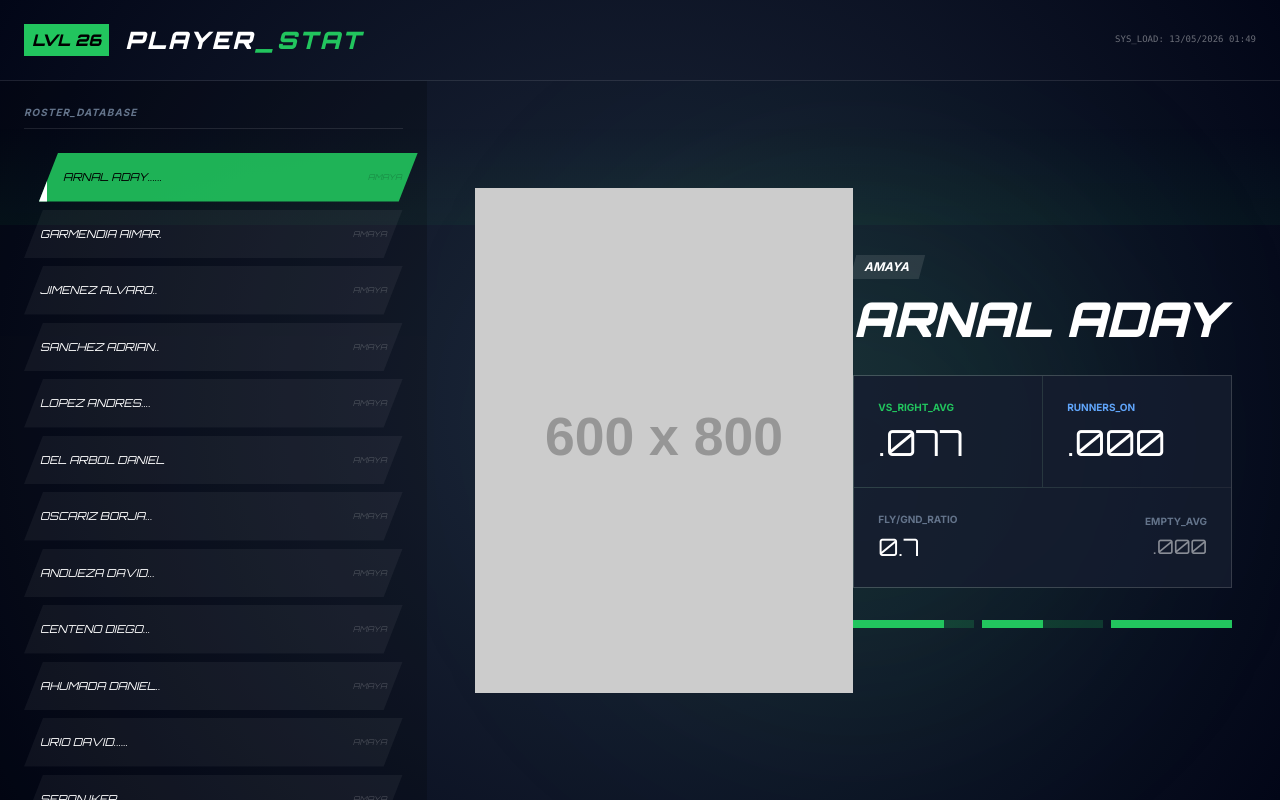
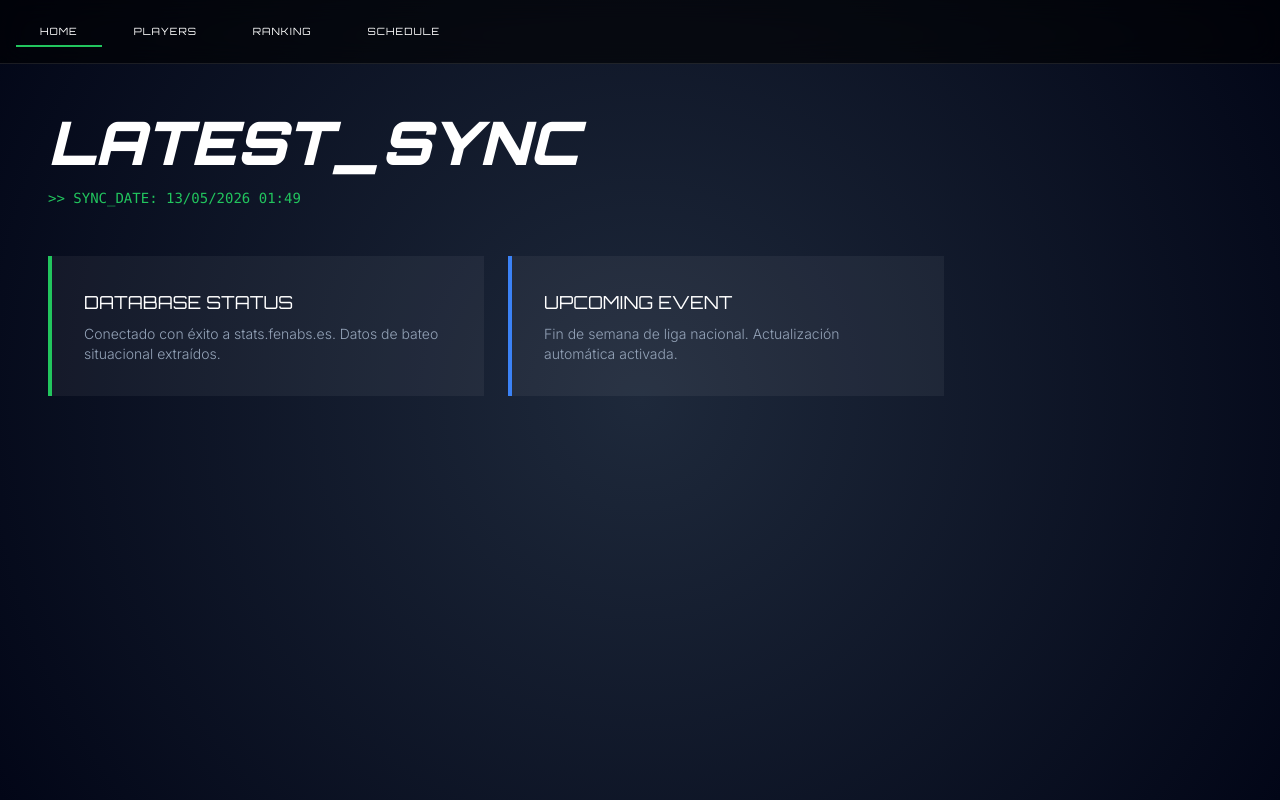
Before and after one commit to Dandu35/BaseballLeague-WEB, a plain HTML site: page index.html in a window 1280 px wide. Drawn offline with nearby package versions, Linux system fonts and the light colour scheme; placeholder pictures from the web are drawn by us.

Commit message:
Update index.html

```diff
--- a/index.html
+++ b/index.html
@@ -4,7 +4,7 @@
     <meta charset="UTF-8">
     <meta name="viewport" content="width=device-width, initial-scale=1.0">
     <script src="https://cdn.tailwindcss.com"></script>
-    <title>FN HUB | Player Selection 2026</title>
+    <title>FN HUB | League Management System</title>
     <style>
         @import url('https://fonts.googleapis.com/css2?family=Orbitron:wght@400;900&family=Inter:wght@300;700&display=swap');
 
@@ -15,179 +15,186 @@
             overflow: hidden;
             color: white;
         }
-
         .font-game { font-family: 'Orbitron', sans-serif; }
 
-        .scanline {
-            width: 100%; height: 100px;
-            background: linear-gradient(0deg, rgba(34, 197, 94, 0.05) 0%, transparent 100%);
-            position: absolute; top: -100px; left: 0;
-            animation: scan 4s linear infinite;
-            pointer-events: none;
+        /* Estilos de Navegación */
+        .nav-btn { position: relative; overflow: hidden; }
+        .nav-btn.active::after {
+            content: ''; position: absolute; bottom: 0; left: 0; width: 100%; height: 2px; background: #22c55e;
         }
-        @keyframes scan { 0% { top: -100px; } 100% { top: 100%; } }
 
+        /* Estilos Visor Jugadores */
         .player-btn {
             clip-path: polygon(5% 0, 100% 0, 95% 100%, 0% 100%);
-            transition: all 0.3s cubic-bezier(0.4, 0, 0.2, 1);
-            border-left: 0px solid #22c55e;
+            transition: all 0.3s ease;
         }
-        .player-btn:hover, .player-btn.active {
-            background: rgba(34, 197, 94, 0.9);
-            color: black;
-            transform: translateX(15px);
-            border-left: 8px solid white;
+        .player-btn.active {
+            background: #22c55e; color: black; transform: translateX(10px);
         }
 
-        #main-photo {
-            transition: opacity 0.4s ease, transform 0.5s ease;
-        }
+        .custom-scrollbar::-webkit-scrollbar { width: 4px; }
+        .custom-scrollbar::-webkit-scrollbar-thumb { background: #22c55e; }
 
-        /* Scrollbar estilo retro */
-        .custom-scrollbar::-webkit-scrollbar { width: 4px; }
-        .custom-scrollbar::-webkit-scrollbar-track { background: rgba(255,255,255,0.05); }
-        .custom-scrollbar::-webkit-scrollbar-thumb { background: #22c55e; }
+        .page-transition { animation: fadeIn 0.4s ease-out; }
+        @keyframes fadeIn { from { opacity: 0; transform: translateY(10px); } to { opacity: 1; transform: translateY(0); } }
     </style>
 </head>
 <body class="flex flex-col">
 
-    <div class="scanline"></div>
+    <nav class="flex gap-2 p-4 bg-black/60 border-b border-white/10 z-[100] backdrop-blur-md">
+        <button onclick="changePage('home')" class="nav-btn px-6 py-2 font-game text-[10px] tracking-widest hover:text-green-500 transition active" id="btn-home">HOME</button>
+        <button onclick="changePage('roster')" class="nav-btn px-6 py-2 font-game text-[10px] tracking-widest hover:text-green-500 transition" id="btn-roster">PLAYERS</button>
+        <button onclick="changePage('ranking')" class="nav-btn px-6 py-2 font-game text-[10px] tracking-widest hover:text-green-500 transition" id="btn-ranking">RANKING</button>
+        <button onclick="changePage('schedule')" class="nav-btn px-6 py-2 font-game text-[10px] tracking-widest hover:text-green-500 transition" id="btn-schedule">SCHEDULE</button>
+    </nav>
 
-    <header class="p-6 flex justify-between items-center border-b border-white/10 glass z-50">
-        <div class="flex items-center gap-4">
-            <div class="bg-green-500 text-black font-black px-2 py-1 font-game italic">LVL 26</div>
-            <h1 class="font-game text-2xl font-black italic tracking-widest">PLAYER<span class="text-green-500">_STAT</span></h1>
+    <div class="flex-1 overflow-hidden relative">
+
+        <div id="page-home" class="page p-12 overflow-y-auto h-full page-transition">
+            <div class="max-w-4xl">
+                <h2 class="font-game text-6xl font-black italic mb-4">LATEST_SYNC</h2>
+                <p id="update-info" class="text-green-500 font-mono text-sm mb-12"></p>
+                <div class="grid grid-cols-1 md:grid-cols-2 gap-6">
+                    <div class="bg-white/5 p-8 border-l-4 border-green-500">
+                        <h3 class="font-game text-lg mb-2 text-white">DATABASE STATUS</h3>
+                        <p class="text-slate-400 text-sm">Conectado con éxito a stats.fenabs.es. Datos de bateo situacional extraídos.</p>
                     </div>
-        <div id="update-info" class="text-[9px] font-mono opacity-40 uppercase"></div>
-    </header>
-
-    <main class="flex-1 flex overflow-hidden">
-
-        <aside class="w-1/3 p-6 overflow-y-auto custom-scrollbar bg-black/20">
-            <div class="mb-6 border-b border-white/10 pb-2">
-                <p class="text-[10px] font-bold text-slate-500 uppercase tracking-widest italic">Roster_Database</p>
+                    <div class="bg-white/5 p-8 border-l-4 border-blue-500">
+                        <h3 class="font-game text-lg mb-2 text-white">UPCOMING EVENT</h3>
+                        <p class="text-slate-400 text-sm">Fin de semana de liga nacional. Actualización automática activada.</p>
                     </div>
-            <div id="player-list" class="space-y-2"></div>
-        </aside>
-
-        <section class="flex-1 relative overflow-hidden flex items-center justify-center">
-
-            <div class="absolute w-[500px] h-[500px] bg-green-500/10 blur-[120px] rounded-full"></div>
-
-            <div class="relative z-10 flex w-full h-full items-center px-12">
-
-                <div class="w-1/2 h-full flex items-center justify-center relative">
-                    <img id="main-photo" src="" class="h-[85%] object-contain z-10">
-                </div>
-
-                <div class="w-1/2 space-y-8">
-                    <div>
-                        <div id="v-team" class="inline-block px-3 py-1 bg-white/10 text-xs font-bold mb-4 skew-x-[-15deg]"></div>
-                        <h2 id="v-name" class="font-game text-5xl font-black italic uppercase leading-none block">---</h2>
-                    </div>
-
-                    <div class="grid grid-cols-2 gap-px bg-white/10 border border-white/10">
-                        <div class="bg-slate-900/80 p-6">
-                            <p class="text-[10px] text-green-500 font-bold uppercase mb-2">VS_RIGHT_AVG</p>
-                            <p id="v-vs-r" class="font-game text-4xl">---</p>
-                        </div>
-                        <div class="bg-slate-900/80 p-6">
-                            <p class="text-[10px] text-blue-400 font-bold uppercase mb-2">RUNNERS_ON</p>
-                            <p id="v-w-r" class="font-game text-4xl">---</p>
-                        </div>
-                        <div class="bg-slate-900/80 p-6 col-span-2 flex justify-between items-center">
-                            <div>
-                                <p class="text-[10px] text-slate-500 font-bold uppercase mb-1">FLY/GND_RATIO</p>
-                                <p id="v-ratio" class="font-game text-2xl text-white">0.0</p>
-                            </div>
-                            <div class="text-right">
-                                <p class="text-[10px] text-slate-500 font-bold uppercase mb-1">EMPTY_AVG</p>
-                                <p id="v-empty" class="font-game text-xl opacity-50">.000</p>
                 </div>
             </div>
         </div>
 
-                    <div class="flex gap-2">
-                        <div class="h-2 flex-1 bg-green-500/20"><div class="h-full bg-green-500 w-3/4"></div></div>
-                        <div class="h-2 flex-1 bg-green-500/20"><div class="h-full bg-green-500 w-1/2"></div></div>
-                        <div class="h-2 flex-1 bg-green-500/20"><div class="h-full bg-green-500 w-full"></div></div>
+        <div id="page-roster" class="page hidden h-full flex overflow-hidden page-transition">
+            <aside class="w-1/3 p-6 overflow-y-auto custom-scrollbar bg-black/20 border-r border-white/5">
+                <div id="player-list" class="space-y-2"></div>
+            </aside>
+            <section class="flex-1 relative flex items-center justify-center px-12">
+                <div class="absolute w-[400px] h-[400px] bg-green-500/5 blur-[100px] rounded-full"></div>
+                <div class="relative z-10 flex w-full items-center">
+                    <div class="w-1/2 flex justify-center">
+                        <img id="main-photo" src="" class="h-[75vh] object-contain transition-all duration-500">
+                    </div>
+                    <div class="w-1/2 space-y-6">
+                        <div>
+                            <span id="v-team" class="bg-white/10 px-3 py-1 text-[10px] font-bold text-green-500 mb-4 inline-block"></span>
+                            <h2 id="v-name" class="font-game text-5xl font-black italic uppercase leading-none">---</h2>
+                        </div>
+                        <div class="grid grid-cols-2 gap-px bg-white/10 border border-white/10">
+                            <div class="bg-slate-900/90 p-6 text-center">
+                                <p class="text-[9px] text-slate-500 font-bold mb-1">VS RIGHT AVG</p>
+                                <p id="v-vs-r" class="font-game text-3xl">.000</p>
+                            </div>
+                            <div class="bg-slate-900/90 p-6 text-center">
+                                <p class="text-[9px] text-slate-500 font-bold mb-1">RUNNERS ON</p>
+                                <p id="v-w-r" class="font-game text-3xl text-green-500">.000</p>
+                            </div>
+                            <div class="bg-slate-900/90 p-6 text-center col-span-2 flex justify-around">
+                                <div><p class="text-[9px] text-slate-500">FLY/GND</p><p id="v-ratio" class="font-game text-xl">0.0</p></div>
+                                <div><p class="text-[9px] text-slate-500">EMPTY</p><p id="v-empty" class="font-game text-xl opacity-50">.000</p></div>
+                            </div>
                         </div>
                     </div>
                 </div>
             </section>
-    </main>
+        </div>
+
+        <div id="page-ranking" class="page hidden p-12 overflow-y-auto h-full page-transition">
+            <h2 class="font-game text-4xl mb-12 italic text-center">LEAGUE_STANDINGS</h2>
+            <div class="max-w-4xl mx-auto bg-black/30 border border-white/10 rounded-2xl overflow-hidden">
+                <table class="w-full text-left font-game text-xs">
+                    <thead class="bg-white/5">
+                        <tr><th class="p-6">POS</th><th class="p-6">TEAM</th><th class="p-6 text-center">RECORD</th><th class="p-6 text-center text-green-500">AVG</th></tr>
+                    </thead>
+                    <tbody id="ranking-body" class="divide-y divide-white/5"></tbody>
+                </table>
+            </div>
+        </div>
+
+        <div id="page-schedule" class="page hidden p-12 h-full flex items-center justify-center page-transition">
+            <div class="text-center">
+                <h2 class="font-game text-4xl mb-4 italic opacity-20">SYSTEM_OFFLINE</h2>
+                <p class="font-mono text-green-500">CALENDARIO DISPONIBLE EN PRÓXIMA ACTUALIZACIÓN</p>
+            </div>
+        </div>
+
+    </div>
 
     <script>
-        let players = [];
+        let ligaData = { jugadores: [], clasificacion: [] };
 
         async function init() {
-            try {
             const res = await fetch('liga_data.json');
-                const data = await res.json();
-                players = data.jugadores;
-                document.getElementById('update-info').innerText = `SYS_LOAD: ${data.actualizado}`;
+            ligaData = await res.json();
+            document.getElementById('update-info').innerText = `>> SYNC_DATE: ${ligaData.actualizado}`;
+            renderRoster();
+        }
 
+        function changePage(pageId) {
+            document.querySelectorAll('.page').forEach(p => p.classList.add('hidden'));
+            document.querySelectorAll('.nav-btn').forEach(b => b.classList.remove('active', 'text-green-500'));
+
+            document.getElementById(`page-${pageId}`).classList.remove('hidden');
+            document.getElementById(`btn-${pageId}`).classList.add('active', 'text-green-500');
+
+            if(pageId === 'ranking') renderRanking();
+        }
+
+        function renderRoster() {
             const list = document.getElementById('player-list');
-                players.forEach((p, index) => {
+            ligaData.jugadores.forEach((p, i) => {
                 const btn = document.createElement('button');
-                    btn.className = `player-btn w-full p-4 text-left font-game text-[11px] uppercase italic bg-white/5 flex justify-between items-center`;
-                    btn.innerHTML = `<span>${p.nombre}</span> <span class="opacity-20 text-[8px]">${p.equipo}</span>`;
+                btn.className = `player-btn w-full p-4 text-left font-game text-[10px] uppercase italic bg-white/5 mb-1`;
+                btn.innerHTML = p.nombre;
                 btn.onclick = () => selectPlayer(p, btn);
                 list.appendChild(btn);
-                    if(index === 0) selectPlayer(p, btn);
+                if(i === 0) selectPlayer(p, btn);
             });
-            } catch(e) { console.error("Error cargando JSON", e); }
         }
 
         function selectPlayer(p, btn) {
             document.querySelectorAll('.player-btn').forEach(b => b.classList.remove('active'));
             btn.classList.add('active');
 
-    const mainPhoto = document.getElementById('main-photo');
-    mainPhoto.style.opacity = 0;
+            const photo = document.getElementById('main-photo');
+            photo.style.opacity = 0;
+            photo.style.transform = "scale(0.9)";
 
             setTimeout(() => {
-        // Limpiamos el nombre del jugador (quitamos puntos y ponemos guiones bajos)
-        let cleanName = p.nombre.replace(/\./g, '').trim().replace(/\s+/g, '_');
-
-        // Intentamos cargar el JPG que acabas de renombrar
-        const imgPath = `fotos/jugadores/${cleanName}.jpg`;
-
-        const tempImg = new Image();
-        tempImg.src = imgPath;
-
-        tempImg.onload = () => {
-            mainPhoto.src = imgPath;
-            mainPhoto.style.opacity = 1;
-        };
-
-        tempImg.onerror = () => {
-            // Si el JPG falla, intenta PNG por si acaso
-            const pngPath = `fotos/jugadores/${cleanName}.png`;
-            const tempPng = new Image();
-            tempPng.src = pngPath;
-
-            tempPng.onload = () => {
-                mainPhoto.src = pngPath;
-                mainPhoto.style.opacity = 1;
-            };
-
-            tempPng.onerror = () => {
-                // Si ambos fallan, silueta por defecto
-                mainPhoto.src = 'https://via.placeholder.com/600x800/020617/22c55e?text=NO_IMAGE';
-                mainPhoto.style.opacity = 1;
-            };
-        };
-
-        // Actualizar textos del HUD
                 document.getElementById('v-name').innerText = p.nombre.replace(/\./g, '');
                 document.getElementById('v-team').innerText = p.equipo;
                 document.getElementById('v-vs-r').innerText = p.avg_vs_r;
                 document.getElementById('v-w-r').innerText = p.avg_runners;
                 document.getElementById('v-ratio').innerText = p.ratio;
+                document.getElementById('v-empty').innerText = p.avg_empty;
 
+                const cleanName = p.nombre.replace(/\./g, '').trim().replace(/\s+/g, '_');
+                const folder = "fotos/jugadores/";
+
+                // Lógica de carga JPG/PNG
+                const img = new Image();
+                img.src = `${folder}${cleanName}.jpg`;
+                img.onload = () => { photo.src = img.src; photo.style.opacity = 1; };
+                img.onerror = () => {
+                    const img2 = new Image();
+                    img2.src = `${folder}${cleanName}.png`;
+                    img2.onload = () => { photo.src = img2.src; photo.style.opacity = 1; };
+                    img2.onerror = () => { photo.src = 'https://via.placeholder.com/600x800/020617/22c55e?text=NO_AVATAR'; photo.style.opacity = 1; };
+                };
+                photo.style.transform = "scale(1)";
             }, 300);
         }
+
+        function renderRanking() {
+            const body = document.getElementById('ranking-body');
+            body.innerHTML = '';
+            ligaData.clasificacion.forEach(e => {
+                body.innerHTML += `<tr class="hover:bg-white/5 transition"><td class="p-6 font-bold opacity-30">${e.pos}</td><td class="p-6 italic uppercase">${e.equipo}</td><td class="p-6 text-center">${e.pg}-${e.pp}</td><td class="p-6 text-center font-mono text-green-500">${e.avg}</td></tr>`;
+            });
+        }
+
         init();
     </script>
 </body>
```
Lines whose indentation alone changed are shown as unchanged.
